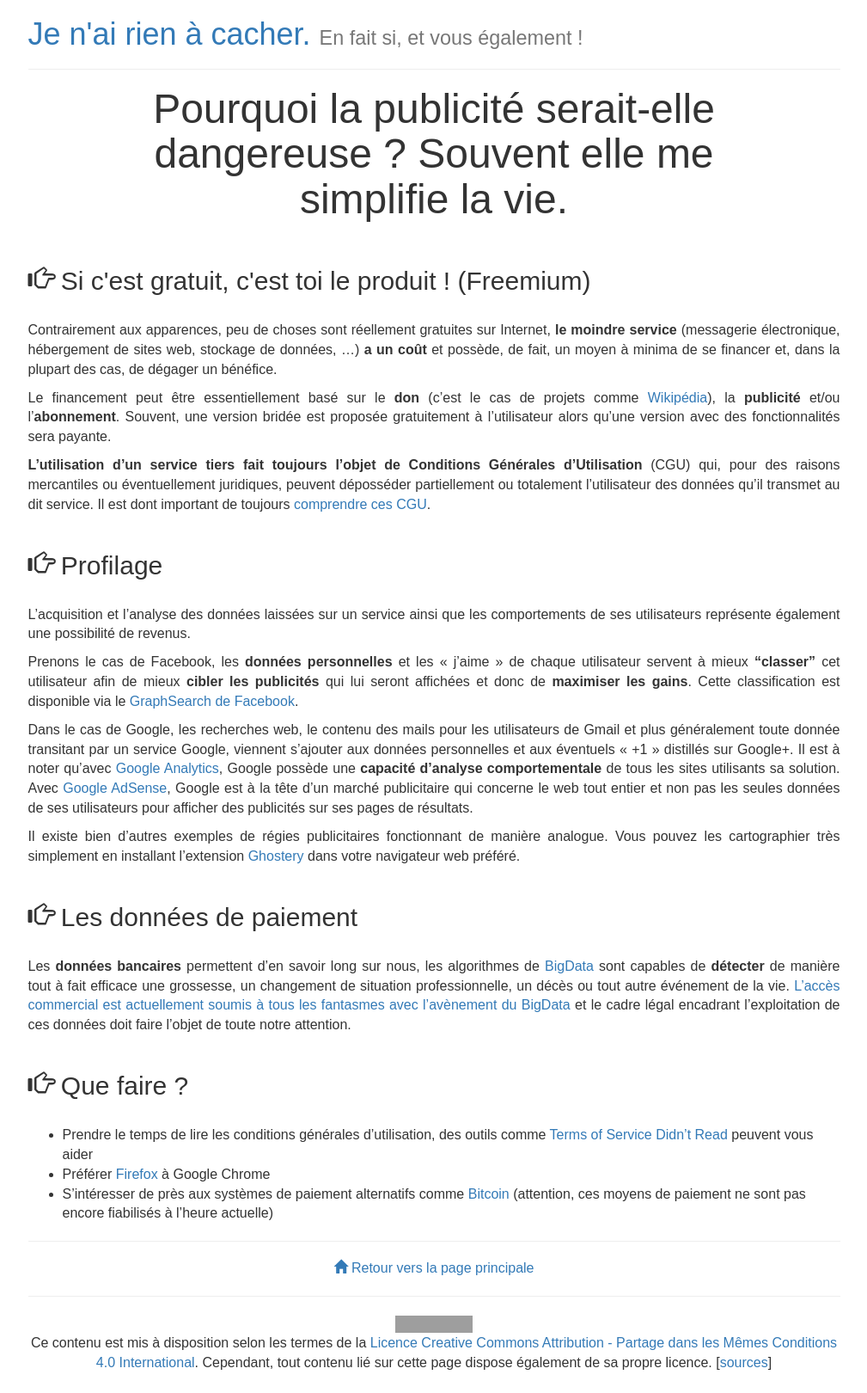
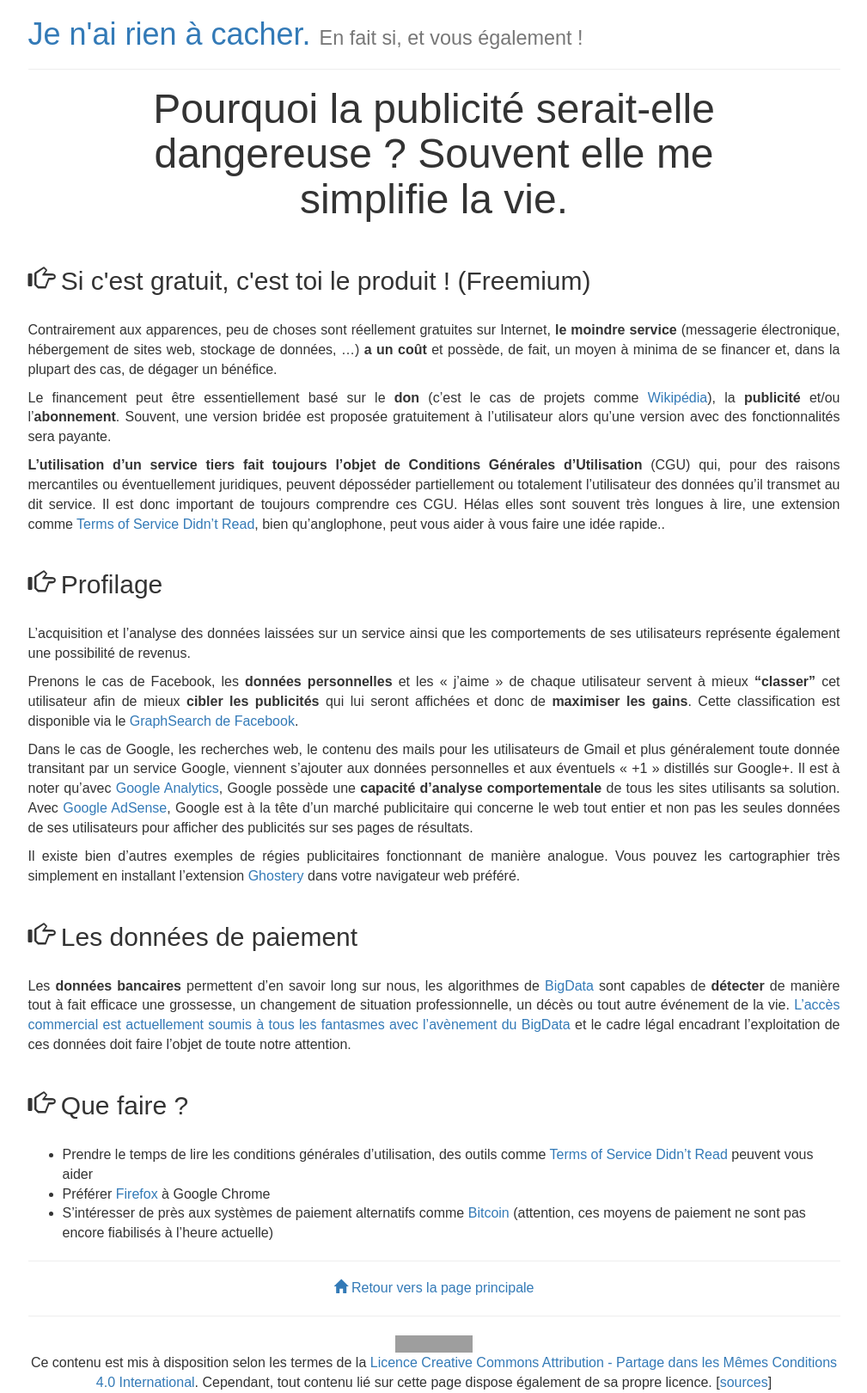
Before and after one commit to willdurand/jenairienacacher.fr, a Jekyll site: the page built from _posts/2014-01-23-publicite-gratuite.md, in a window 1280 px wide. Shown: the whole page at 86% size, without its empty margins (135-1144 px from the left). Built offline with Jekyll 4.4.1, drawn with Linux system fonts in a browser that asks for light colours; some web fonts are replaced; Markdown is read by kramdown in place of the engine named in the settings; comment, search, counter and statistics services are not loaded; before the commit the page ends 1597 px from its top, so only the background shows below that; grey boxes are pictures that could not be loaded.

Commit message:
explicitly recommend tosdr

```diff
--- a/_posts/2014-01-23-publicite-gratuite.md
+++ b/_posts/2014-01-23-publicite-gratuite.md
@@ -18,8 +18,10 @@ l'utilisateur alors qu'une version avec des fonctionnalités sera payante.
 **L'utilisation d'un service tiers fait toujours l'objet de Conditions
 Générales d'Utilisation** (CGU) qui, pour des raisons mercantiles ou
 éventuellement juridiques, peuvent déposséder partiellement ou totalement
-l'utilisateur des données qu'il transmet au dit service. Il est dont important
-de toujours <a href="https://tosdr.org/">comprendre ces CGU</a>.
+l'utilisateur des données qu'il transmet au dit service. Il est donc important
+de toujours comprendre ces CGU. Hélas elles sont souvent très longues à lire,
+une extension comme <a href="https://tosdr.org/">Terms of Service Didn't Read</a>,
+bien qu'anglophone, peut vous aider à vous faire une idée rapide..
 
 <h2><i class="glyphicon glyphicon-hand-right" aria-hidden="true"></i> Profilage</h2>
 
```
